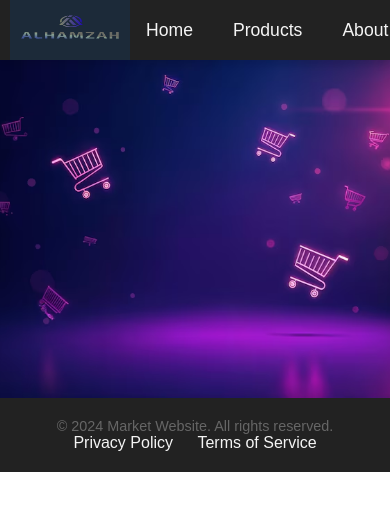
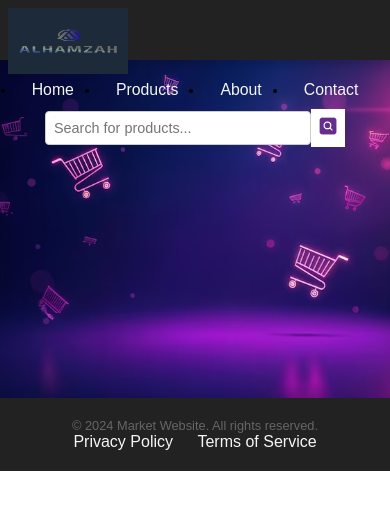
Before and after one commit to mohammed-aladni/login-repo, a PHP site: page /homepage.html in a window 390 px wide. Shown: the top 511 px of the page. Run offline with PHP 8.4, Linux system fonts and the light colour scheme.

Commit message:
update in nav bar ,links and search bar in homepage

```diff
--- a/css/styles.css
+++ b/css/styles.css
@@ -22,10 +22,11 @@ body {
   align-items: center;
   background-color: #222; /* Darker background for modern look */
   height: 60px; /* Fixed height */
-  padding: 0 20px;
+  padding: 8px;
   box-shadow: 0 4px 8px rgba(0, 0, 0, 0.1); /* Soft shadow for depth */
   position: relative;
   z-index: 100; /* Ensure it is above other elements */
+  flex-wrap: wrap;
 }
 
 .logo {
@@ -36,9 +37,10 @@ body {
 }
 
 .nav-links {
-  list-style-type: none;
   display: flex;
-  gap: 20px; /* Add more space between menu items */
+    gap: 15px;
+    flex-grow: 1;
+    justify-content: center;
 }
 
 .nav-links a {
@@ -85,28 +87,28 @@ body {
 /* Search bar styling */
 .search-bar {
   display: flex;
+  justify-content: center;
   align-items: center;
-  background-color: #333;
-  border-radius: 5px;
-  overflow: hidden;
+  width: 100%;
+  max-width: 300px; /* Limits the search bar width */
+  margin: 10px auto; /* Centers the search bar */
 }
 
 .search-bar input {
+  width: 80%;
   padding: 8px;
-  border: none;
-  outline: none;
-  background-color: #222;
-  color: #e8dbea;
-  width: 200px;
-  font-size: 1em;
+  font-size: 1rem;
+  border: 1px solid #ccc;
+  border-radius: 4px;
+  box-sizing: border-box;
 }
 
 .search-bar button {
-  background-color: #cec5d2;
+  padding: 8px;
+  font-size: 1rem;
+  background-color: #fff;
   border: none;
-  padding: 8px 16px;
   cursor: pointer;
-  transition: background-color 0.3s ease;
 }
 
 .search-bar button:hover {
@@ -193,23 +195,28 @@ footer {
 }
 
 /* Responsive design for smaller screens */
+/* Tablet screens up to 768px */
 @media only screen and (max-width: 768px) {
   .navbar {
-      flex-direction: column;
+      flex-direction: row;
       padding: 10px;
+      justify-content: space-between;
   }
 
   .nav-links {
       flex-direction: column;
-      gap: 10px;
+      align-items: center;
+      gap: 12px;
+      padding: 0;
   }
 
   .background-image {
-      height: 50vh;
+      height: 45vh;
   }
 
   .search-bar input {
       width: 100%;
+      font-size: 1rem;
   }
 
   main {
@@ -217,27 +224,98 @@ footer {
   }
 
   h1 {
-      font-size: 1.5rem;
+      font-size: 1.6rem;
+  }
+
+  p {
+      font-size: 1rem;
+  }
+
+  .footer-content p {
+      font-size: 0.9rem;
   }
 }
 
+/* Small devices up to 480px */
 @media only screen and (max-width: 480px) {
   .navbar {
       flex-direction: row;
-      padding: 10px;
+      padding: 8px;
   }
 
   .nav-links {
       flex-direction: row;
-      gap: 8px;
+      align-items: center;
+      gap: 10px;
+      font-size: 0.9rem;
   }
 
   .background-image {
       height: 40vh;
   }
 
+  .search-bar {
+      display: flex;
+      justify-content: center;
+      width: 100%;
+  }
+
   .search-bar input {
-      width: 80%;
+      width: 90%;
+      font-size: 0.9rem;
+  }
+
+  main {
+      padding: 0.5em;
+  }
+
+  h1 {
+      font-size: 1.4rem;
+  }
+
+  p {
+      font-size: 0.9rem;
+  }
+
+  .footer-content p {
+      font-size: 0.8rem;
+  }
+}
+
+/* Extra small devices up to 360px */
+@media only screen and (max-width: 360px) {
+  .navbar {
+      flex-direction: row;
+      padding: 6px;
+      align-items: center;
+  }
+
+  .logo img {
+      width: 80px;
+      height: auto;
+  }
+
+  .nav-links {
+      flex-direction: row;
+      align-items: center;
+      gap: 8px;
+      font-size: 0.8rem;
+  }
+
+  .background-image {
+      height: 35vh;
+  }
+
+  .search-bar {
+    display: flex;
+    justify-content: center;
+    width: 100%;
+    padding: 5px;
+  }
+
+  .search-bar input {
+      width: 100%;
+      font-size: 0.8rem;
   }
 
   main {
@@ -249,62 +327,19 @@ footer {
   }
 
   p {
-      font-size: 0.9rem;
-  }
-}
-
-/* Extra responsiveness for very small screens (small phones like Samsung Galaxy S7) */
-@media only screen and (max-width: 360px) {
-  .navbar {
-      flex-direction: row;
-      padding: 8px;
-  }
-
-  .logo {
-      font-size: 1.5em; /* Reduces logo font size for compact fit */
-  }
-
-  .nav-links {
-      flex-direction: row;
-      gap: 5px;
-  }
-
-  .background-image {
-      height: 35vh; /* Further reduces background height */
-  }
-
-  .search-bar {
-      width: 60%;
-      margin: 0 auto;
-  }
-
-  .search-bar input {
-      width: 60%;
-      font-size: 0.8rem; /* Smaller font for input */
-  }
-
-  main {
-      padding: 0.5em;
-  }
-
-  h1 {
-      font-size: 1rem; /* Reduces header size for small screens */
-  }
-
-  p {
-      font-size: 0.8rem; /* Smaller paragraph font */
+      font-size: 0.8rem;
   }
 
   footer {
-      padding: 15px 0;
+      padding: 10px 0;
   }
 
   .footer-links li {
-      display: block;
       margin: 5px 0;
+      text-align: center;
   }
 
   .footer-links a {
-      font-size: 0.9rem;
+      font-size: 0.8rem;
   }
 }
```
